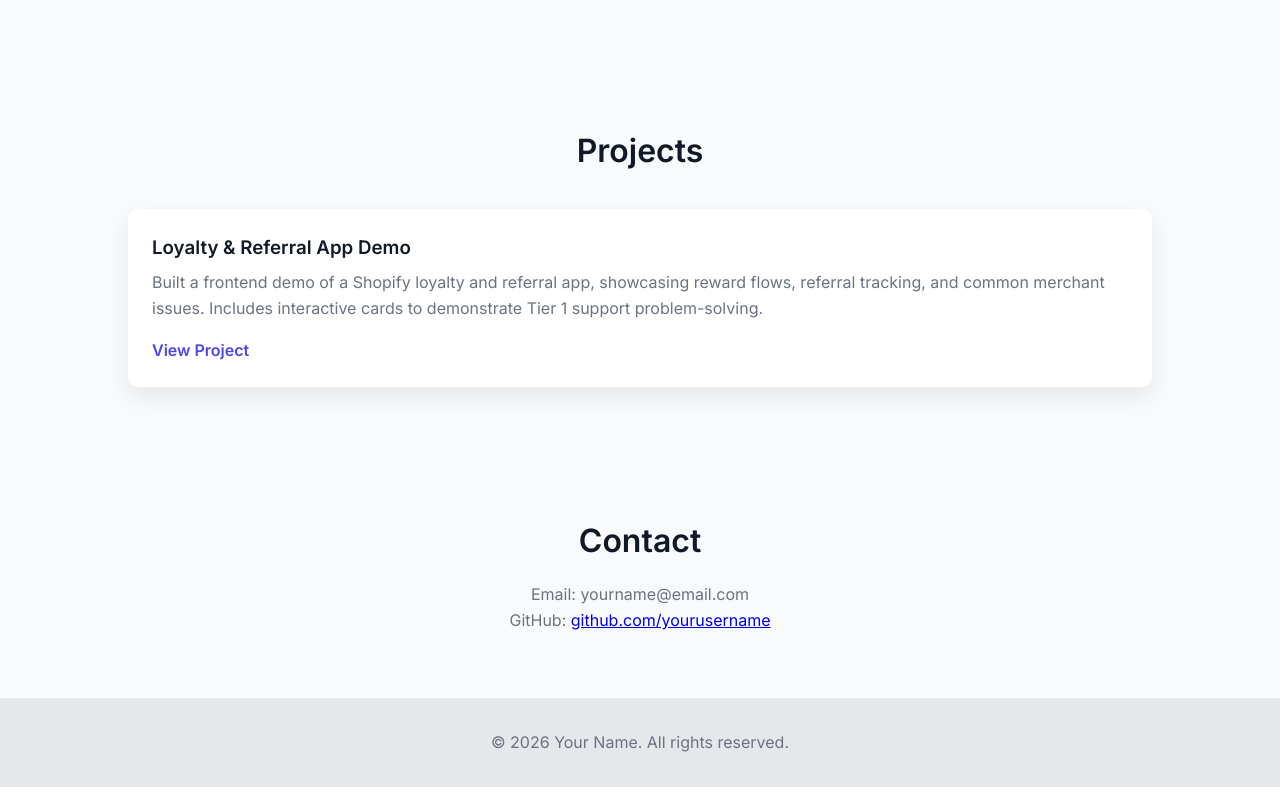
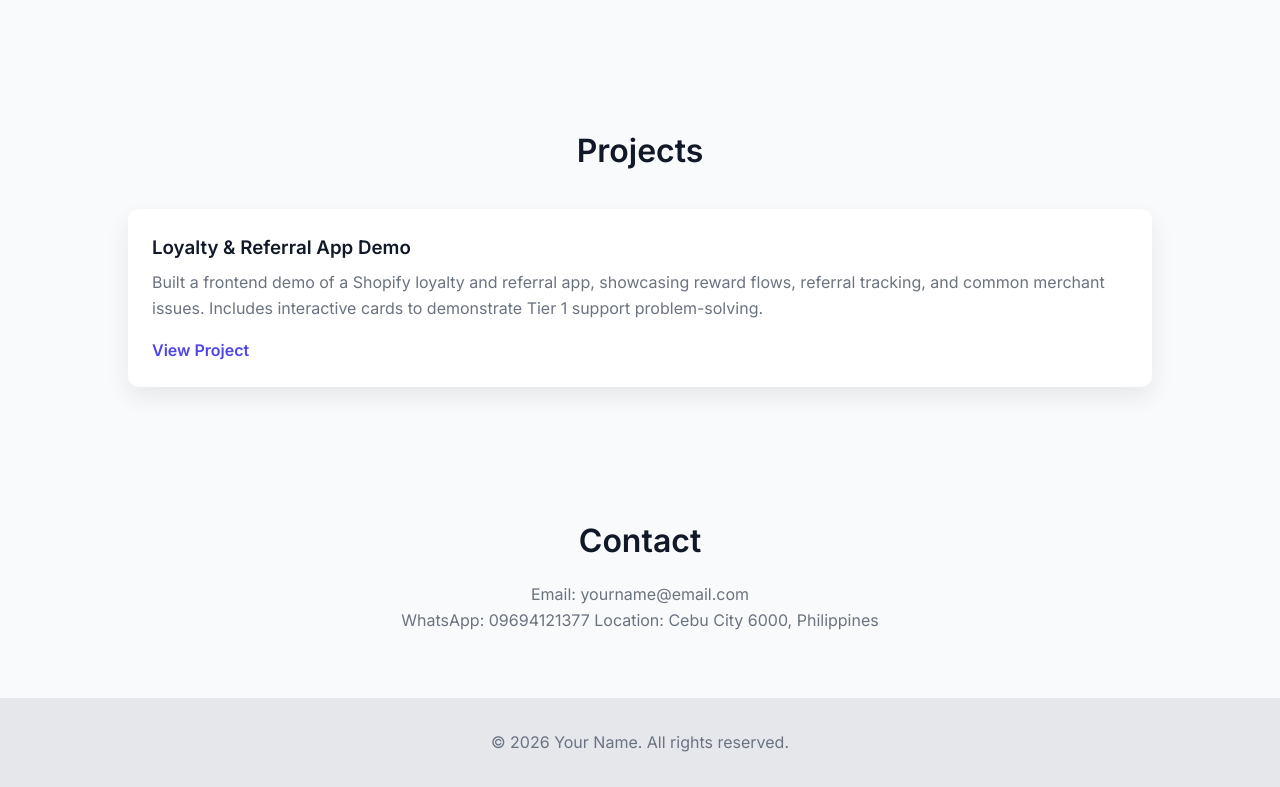
Before and after one commit to nanerbeee1/MyPortfolio, a plain HTML site: page index.html in a window 1280 px wide. Shown: the part 583-1370 px from the top of the page. Drawn offline with Linux system fonts and the light colour scheme.

Commit message:
Update index.html

```diff
--- a/index.html
+++ b/index.html
@@ -198,7 +198,8 @@
     <h2>Contact</h2>
     <p>
       Email: yourname@email.com <br/>
-      GitHub: <a href="https://github.com/yourusername" target="_blank">github.com/yourusername</a>
+      WhatsApp: 09694121377
+      Location: Cebu City 6000, Philippines
     </p>
   </section>
 
```
